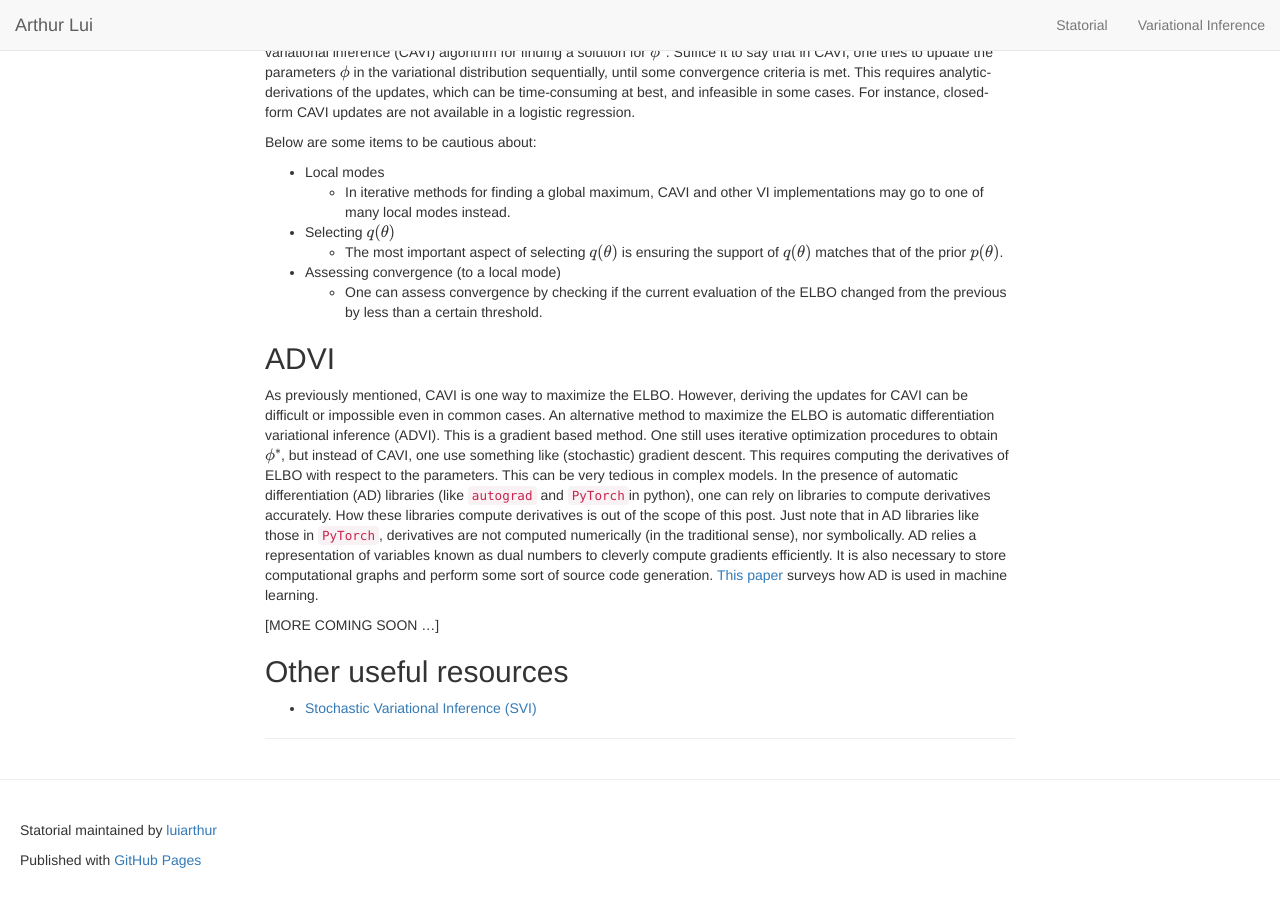
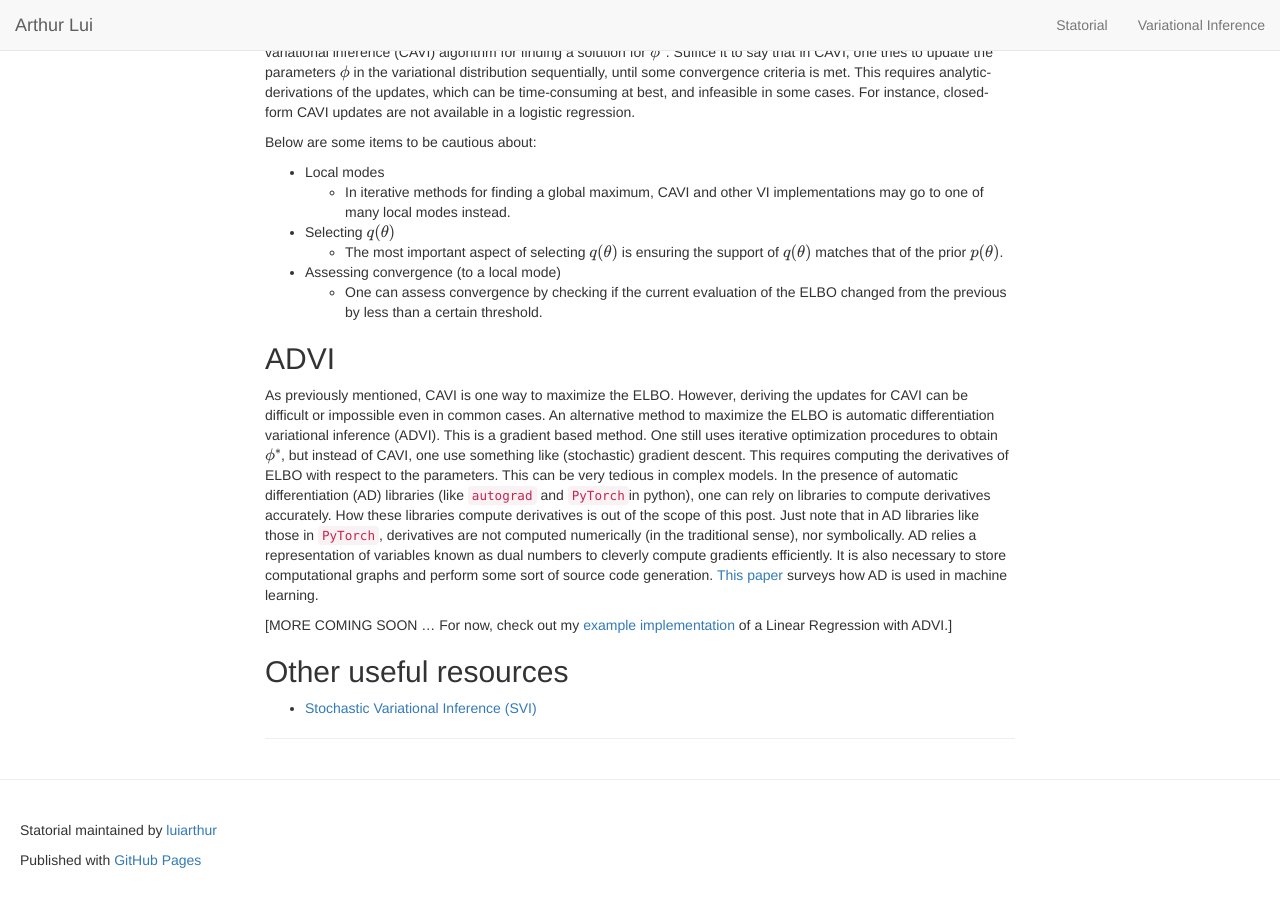
Before and after one commit to luiarthur/statorial, a Jekyll site: the page built from docs/_varinf/2019-02-24-introvi.md, in a window 1280 px wide and 900 px high, scrolled down 1193 px. Built offline with Jekyll 4.4.1, drawn with Linux system fonts in a browser that asks for light colours; formulas are drawn with MathJax 3; comment, search, counter and statistics services are not loaded.

Commit message:
add a link to ADVI linear regression

```diff
--- a/docs/_varinf/2019-02-24-introvi.md
+++ b/docs/_varinf/2019-02-24-introvi.md
@@ -125,7 +125,8 @@ computational graphs and perform some sort of source code generation.
 [This paper][4] surveys how AD is used in machine learning.
 
 <!-- TODO -->
-[MORE COMING SOON ...]
+[MORE COMING SOON ... For now, check out my [example implementation][5] of a Linear
+Regression with ADVI.]
 
 ## Other useful resources
 - [Stochastic Variational Inference (SVI)][3]
```
Also changed, not shown: other parts of docs/_varinf/2019-02-24-introvi.md (+1 -0 lines).
